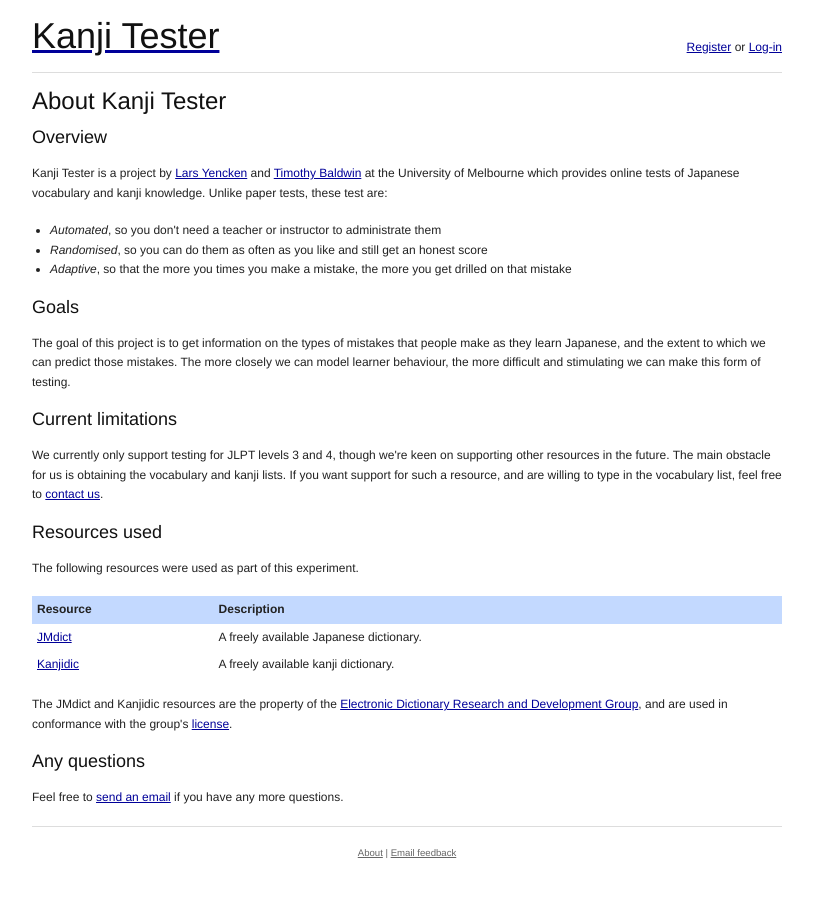
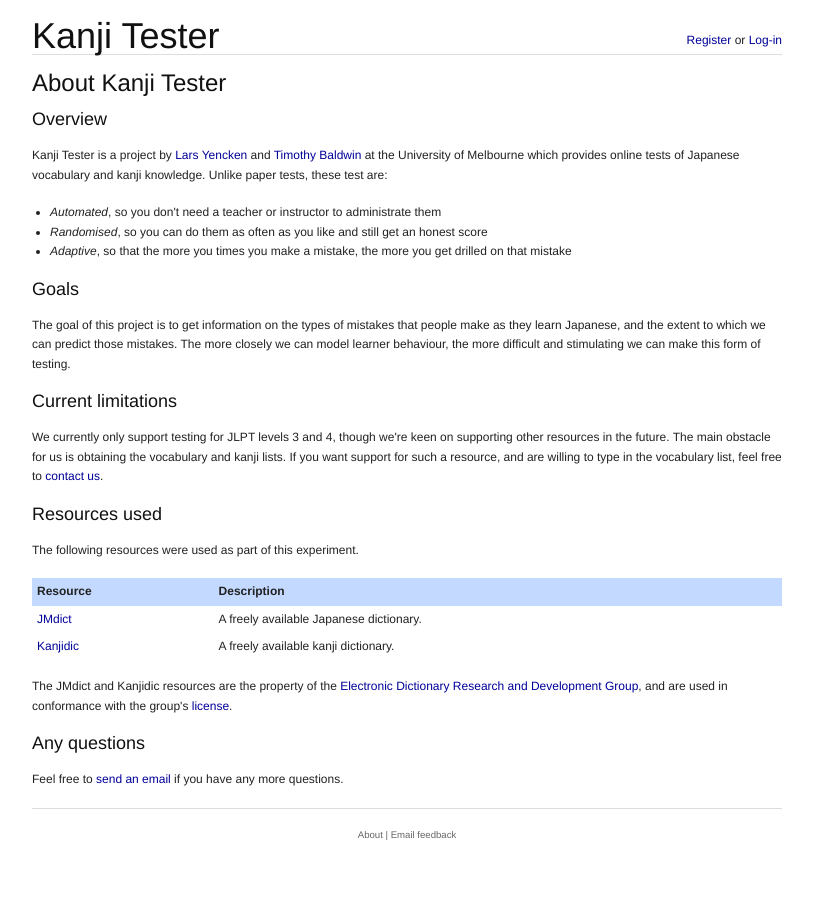
Before and after one commit to larsyencken/kanjitester, a Django app: page /about/ in a window 1280 px wide. Shown: the whole page, without its empty margins (233-1046 px from the left). After the commit the page ends 840 px from the top, so only its background shows below. Run offline with Django 3.2, Linux system fonts and the light colour scheme; parts of the project's set-up code (start-up, migrations or seed data) failed here and were passed over.

Commit message:
Adds incremental improvements to layout.

```diff
--- a/kanji_test/media/css/tutor.css
+++ b/kanji_test/media/css/tutor.css
@@ -5,6 +5,10 @@
  */
 
 body { margin:1.5em 0; line-height:1.625em; }
+
+h1 { text-decoration: none; }
+
+a { text-decoration: none; }
 
 .container { width:750px; }
 
--- a/kanji_test/templates/base.html
+++ b/kanji_test/templates/base.html
@@ -28,10 +28,11 @@
   <div class="container">
     <div id="header">
       <div id="branding" class="column span-10">
-        <a href="/"><h1>{{project_name}}</h1></a>
+        <a href="/"><h1 class="bottom">{{project_name}}</h1></a>
       </div>
       <div id="user-tools" class="column span-9 last">
-        &nbsp;<br/>
+        <p class="bottom" style="line-height:1.1em">&nbsp;</p>
+        <p class="top bottom">
         {% block user_tools %}
           {% if user.is_anonymous %}
             <a href="{% url registration_register %}">Register</a> or
@@ -41,9 +42,12 @@
             <a href="{% url auth_logout %}">Log-out</a>
           {% endif %}
         {% endblock %}
+        </p>
       </div>
     </div>
-    <hr />
+
+    <hr/>
+
     {% block super_content %}
     <div id="content" {% block content_attrs %}class="column span-19 last"{% endblock %}>
       {% block content %}{% endblock %}
```
